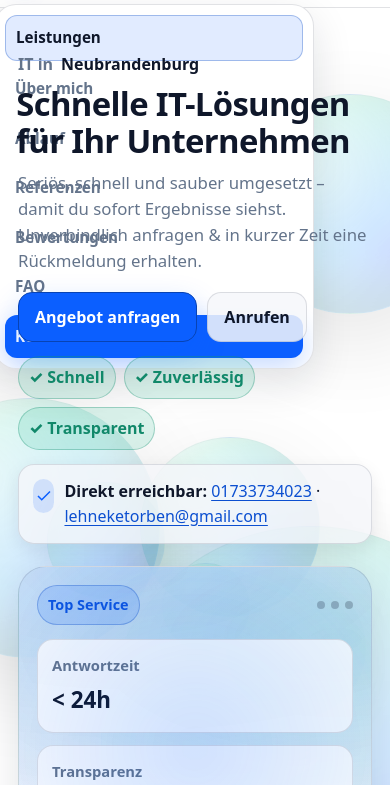
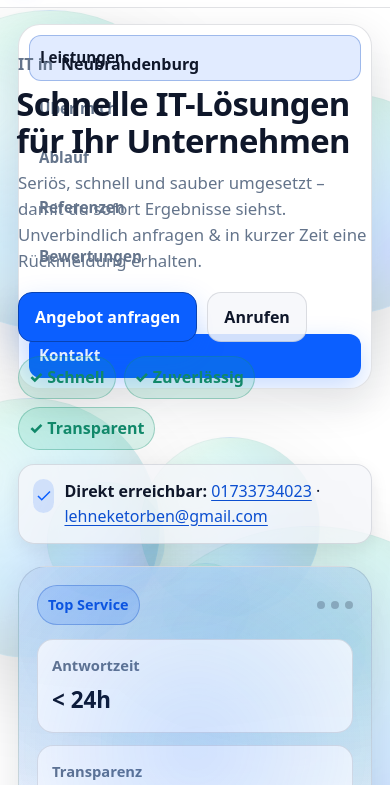
Before and after one commit to indextorben/torben.lehneke_homepage, a plain HTML site: page index.html in a window 390 px wide. Both pictures are taken after a click on the button "Menü öffnen". Shown: the part 58-843 px from the top of the page. Drawn offline with nearby package versions, Linux system fonts and the light colour scheme.

Commit message:
Fix mobile dropdown overlay visibility over glass header

```diff
--- a/style.css
+++ b/style.css
@@ -125,6 +125,7 @@ p{ margin: 0 0 12px; }
   position: sticky;
   top: 0;
   z-index: 900;
+  overflow: visible;
   background: color-mix(in srgb, var(--bg) 88%, transparent);
   backdrop-filter: blur(10px);
   border-bottom: 1px solid var(--border);
@@ -289,6 +290,7 @@ html[data-theme="dark"] .icon-moon{ display: block; }
   background: var(--bg);
   border: 1px solid var(--border);
   box-shadow: var(--shadow-md);
+  z-index: 980;
 }
 .nav-menu.is-open .nav-link{
   width: 100%;
@@ -324,10 +326,11 @@ html[data-theme="dark"] .icon-moon{ display: block; }
     position: relative;
   }
   .nav-menu.is-open{
-    top: calc(100% + 8px);
-    left: auto;
-    right: 0;
-    width: min(320px, calc(100vw - (var(--pad) * 2)));
+    position: fixed;
+    top: calc(var(--header-h) + 10px);
+    left: var(--pad);
+    right: var(--pad);
+    width: auto;
     max-height: 70vh;
   }
   .header-actions{
```
